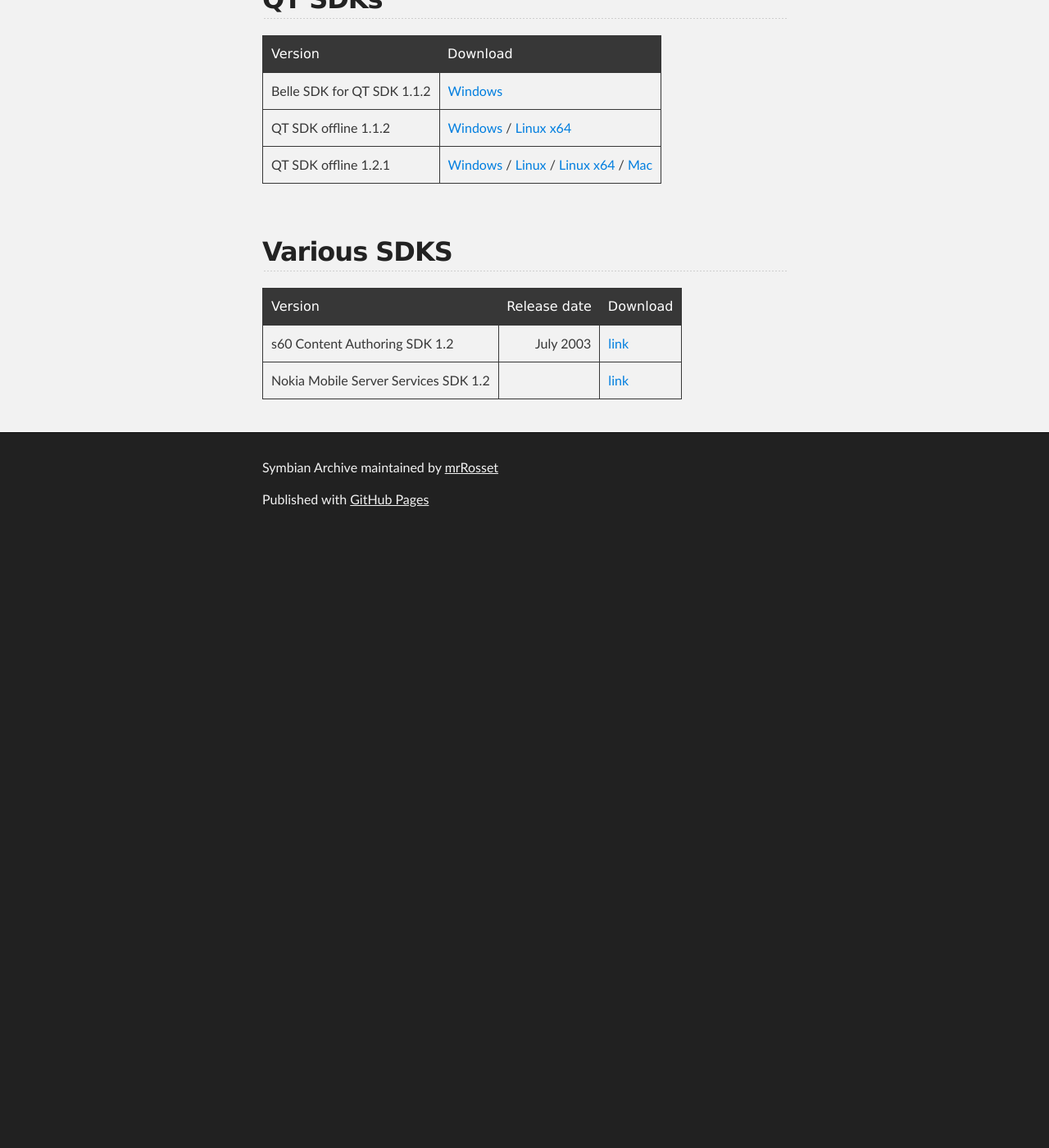
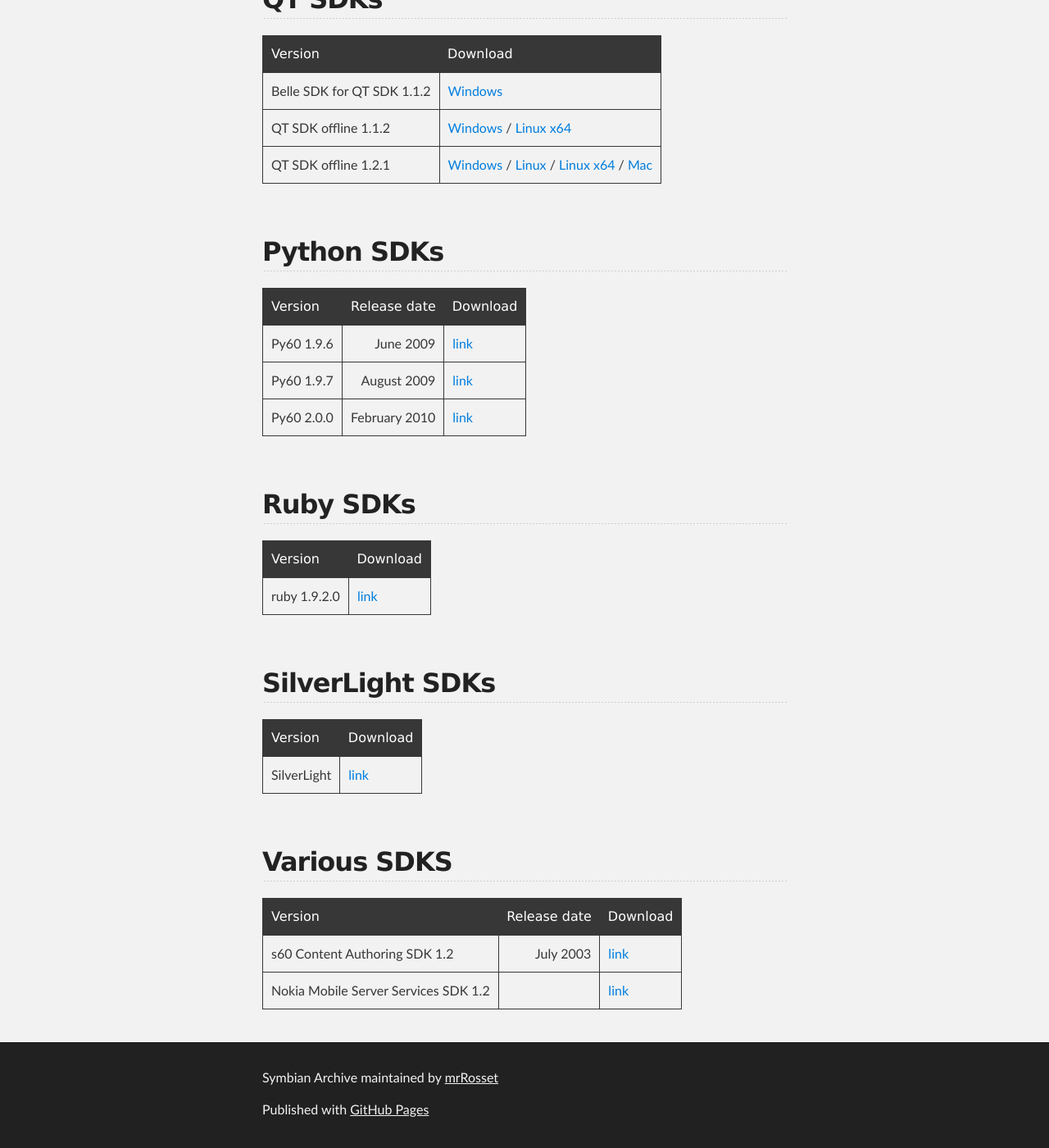
Before and after one commit to mrRosset/Symbian-Archive, a Jekyll site: the page built from SDKs.md, in a window 1280 px wide and 1400 px high, scrolled down 2464 px. Shown: the whole window at 82% size. Built offline with Jekyll 4.4.1, drawn with Linux system fonts in a browser that asks for light colours; our own code applies the rules of GitHub Pages for plain Markdown files; the repository's description, which GitHub fills in, is left out; before the commit the page ends 3120 px from its top, so only the background shows below that.

Commit message:
Add Python Ruby and SilverLigt SDSKs

```diff
--- a/SDKs.md
+++ b/SDKs.md
@@ -77,9 +77,33 @@ Nokia edition: Sometimes it's using visual c++, sometimes it's using Carbide c++
 | QT SDK offline 1.1.2   | [Windows](https://mega.nz/#!3tsRDIoC!H3DM4tmChM-XQ1dMUSOnZ46wCaJsskfgXQrHazQBTp8) / [Linux x64](https://mega.nz/#!ax1HEABA!SLWZ_7Lg1_IFnF6ktJAOCjSwOY22buAGWHjEDYE260Y) |
 | QT SDK offline 1.2.1   | [Windows](https://mega.nz/#!Kok32TSS!7Q_EErtjG8BmD0uhep3yt8m9UpfkUoLkwyWvyI6IVyg) / [Linux](https://mega.nz/#!uhdH3ZwY!0pesddzT0JLfUFdnVtGIjgBT8pI5K3WYDqOskFJHuQA) / [Linux x64](https://mega.nz/#!alk3RTRQ!ra5IDnayuSsdnSWruuxkviG-QoYvNT0S4ejwQALAlJ8) / [Mac](https://mega.nz/#!SolWVALJ!uOs2SbPrcRF-5U84mlTIzYQ8Ys1TGsT92X-vYV132qU) |
 
+<br>
+
+## Python SDKs
+
+| Version    | Release date  | Download |
+|------------|--------------:|----------|
+| Py60 1.9.6 |      June 2009| [link](https://mega.nz/#!fsVW2ZaR!jXqGhUT_LZQlXcnubqidsNBr_5vkU38X9TOZtUEWwXo) |
+| Py60 1.9.7 |    August 2009| [link](https://mega.nz/#!f4dAmDTJ!6qltk2MIh_S07WmZO7NqNSalaaYLtkZAXpEg_v0LZWs) |
+| Py60 2.0.0 |  February 2010| [link](https://mega.nz/#!r9N0kLIL!fW5u-eUdWR_j_SxscNIzoMYRKtWIp_z3KjQSboKOQHY) |
 
 <br>
 
+## Ruby SDKs
+
+| Version      | Download |
+|--------------|----------|
+| ruby 1.9.2.0 | [link](https://mega.nz/#!TsM1CZJA!K71p63AVWTwZW_FRoagRLbiuTBnOnS3iabbVmDqdrqg) |
+
+<br>
+
+## SilverLight SDKs
+
+| Version      | Download |
+|--------------|----------|
+| SilverLight | [link](https://mega.nz/#!StE0QIZI!Ib6RLd9718zsPvVwAp6kTCyQcK8WPKdZ6JZ5ML6Fawo) |
+
+<br>
 
 ## Various SDKS
 
```
